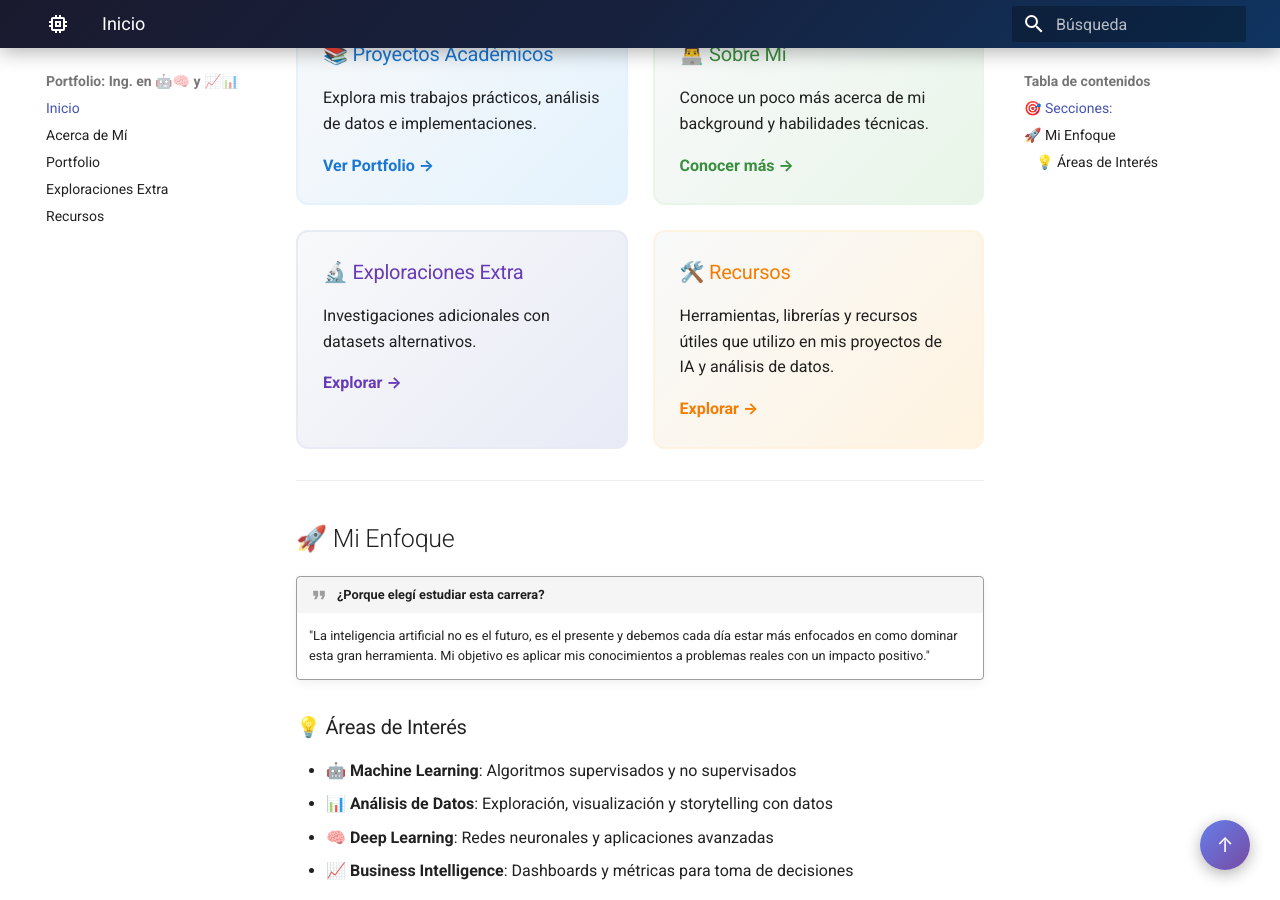
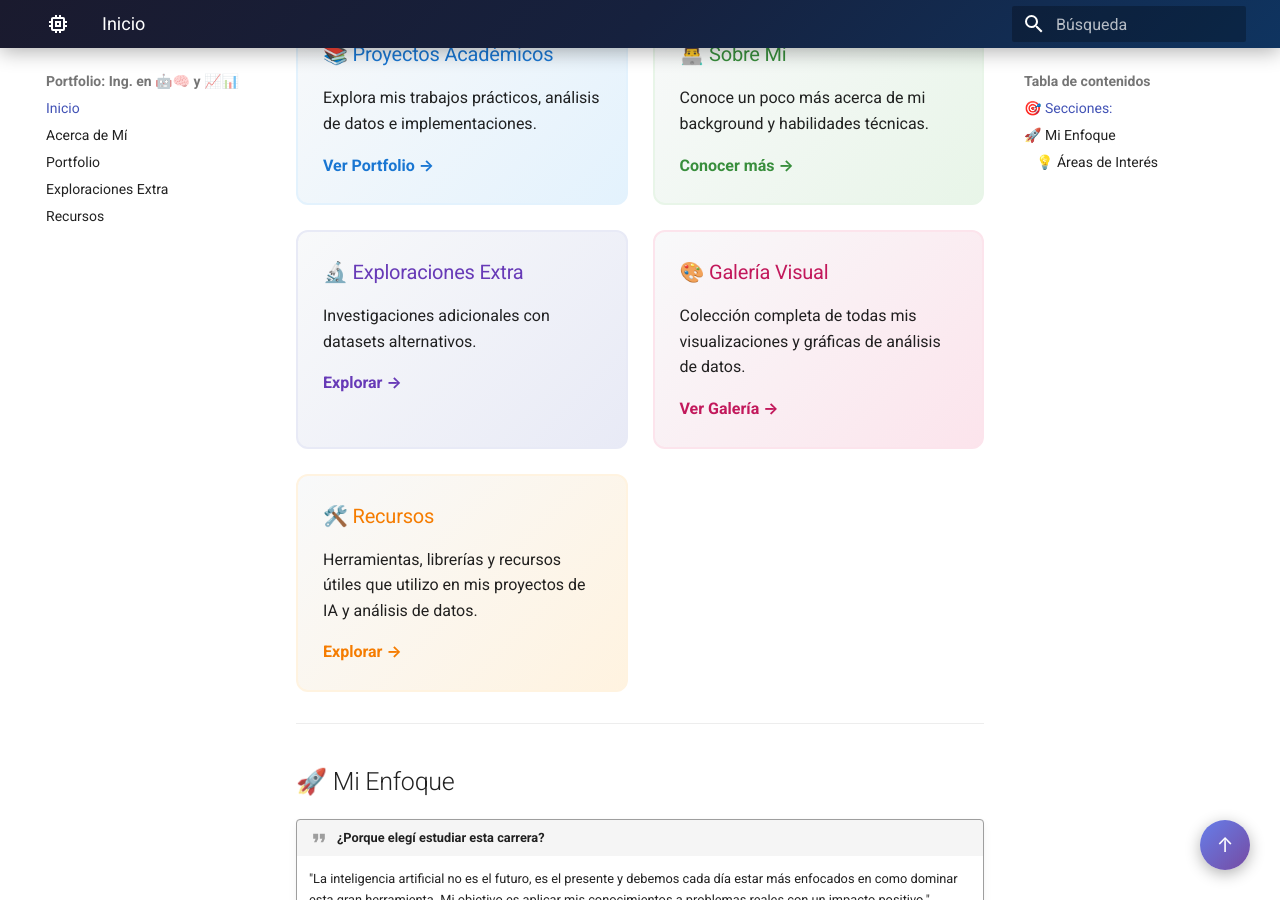
Before and after one commit to ValeRodMa/portafolio_ia_ucu, an MkDocs documentation site: the page built from docs/index.md, in a window 1280 px wide and 900 px high, scrolled down 517 px. Built offline with MkDocs 1.6.1 and Material for MkDocs 9.7.7, drawn with Linux system fonts in a browser that asks for light colours.

Commit message:
actualizacion

```diff
--- a/docs/index.md
+++ b/docs/index.md
@@ -38,6 +38,12 @@ title: "Inicio"
       <a href="exploraciones-extra/" style="color: #673ab7; font-weight: bold;">Explorar →</a>
     </div>
 
+    <div style="padding: 25px; border: 2px solid #fce4ec; border-radius: 12px; background: linear-gradient(135deg, #f8f9fa 0%, #fce4ec 100%);">
+      <h3 style="margin-top: 0; color: #c2185b;">🎨 Galería Visual</h3>
+      <p>Colección completa de todas mis visualizaciones y gráficas de análisis de datos.</p>
+      <a href="galeria/" style="color: #c2185b; font-weight: bold;">Ver Galería →</a>
+    </div>
+
     <div style="padding: 25px; border: 2px solid #fff3e0; border-radius: 12px; background: linear-gradient(135deg, #f8f9fa 0%, #fff3e0 100%);">
       <h3 style="margin-top: 0; color: #f57c00;">🛠️ Recursos</h3>
       <p>Herramientas, librerías y recursos útiles que utilizo en mis proyectos de IA y análisis de datos.</p>
```
